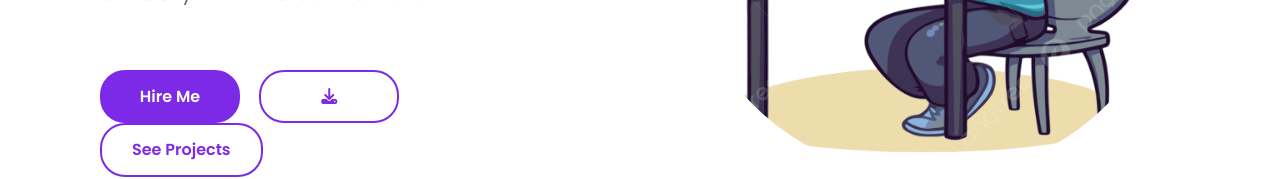
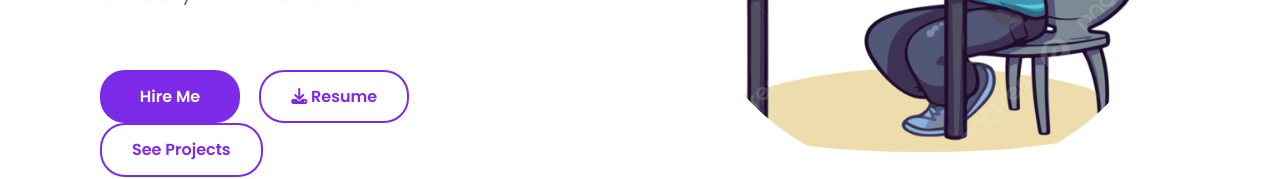
Before and after one commit to Mithi-2005/my_portfolio, a website: page index.html in a window 1280 px wide. Shown: the part 508-687 px from the top of the page. Drawn offline with Linux system fonts and the light colour scheme.

Commit message:
icons changed

```diff
--- a/index.html
+++ b/index.html
@@ -35,8 +35,8 @@
             <p>Passionate about creating innovative solutions through full-stack development and machine learning. Currently pursuing BTech-CSE at SRM University-AP with a CGPA of 9.34.</p>
             <div class="btn-group">
                 <a href="#contact">Hire Me</a>
-                <a class="btn-tr" href="https://drive.google.com/file/d/1rh0l7PxYyGKQ0NwB4EAmcbMma3FktGkQ/view?usp=sharing" target="_blank" title="Download Resume">
-                    <i class="fas fa-download"></i>
+                <a class="btn-tr" href="https://drive.google.com/file/d/1rh0l7PxYyGKQ0NwB4EAmcbMma3FktGkQ/view?usp=sharing" target="_blank">
+                    <i class="fas fa-download"></i> Resume
                 </a>
                 <a class="btn-tr" href="#projects">See Projects</a>
             </div>
```
